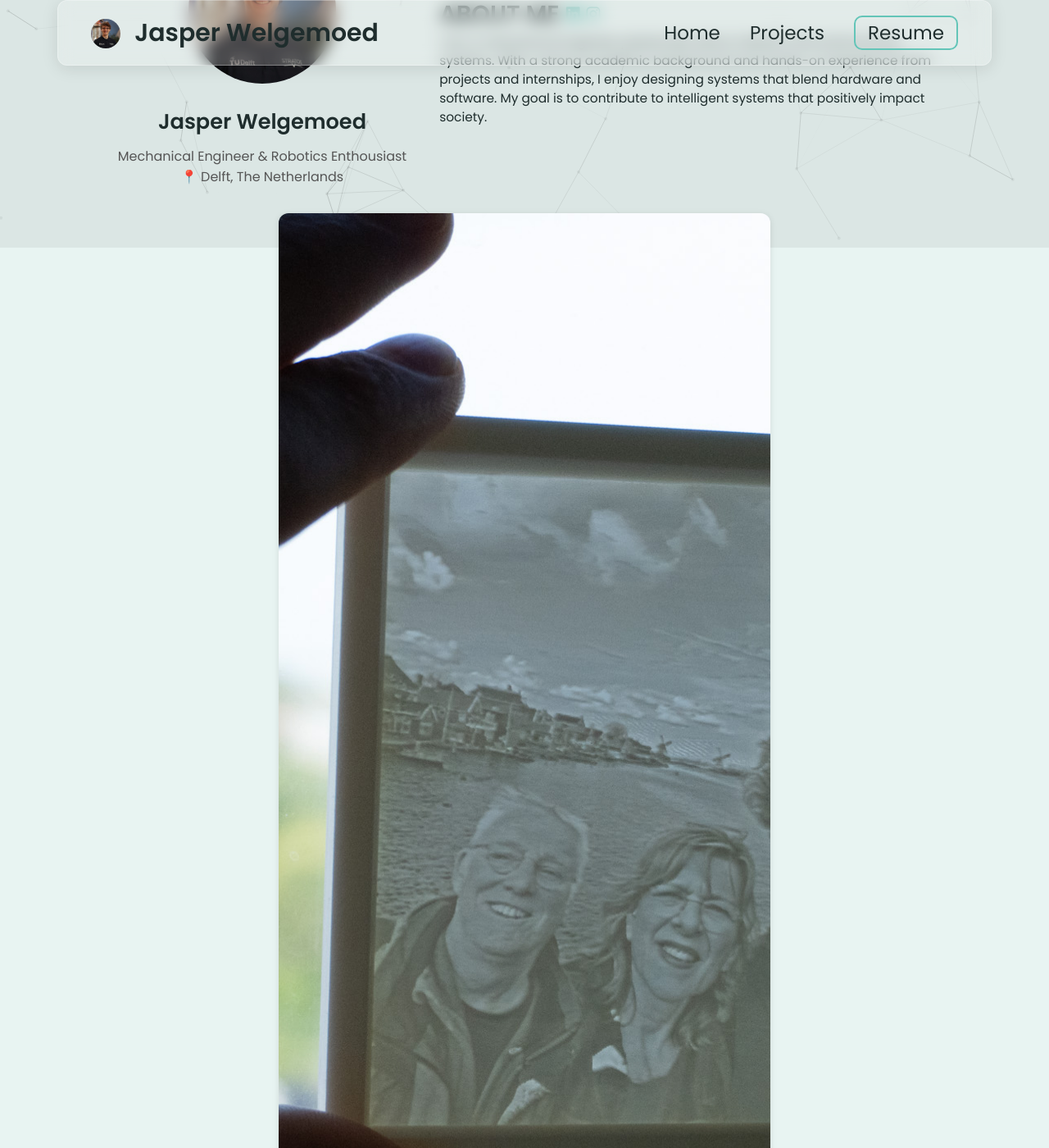
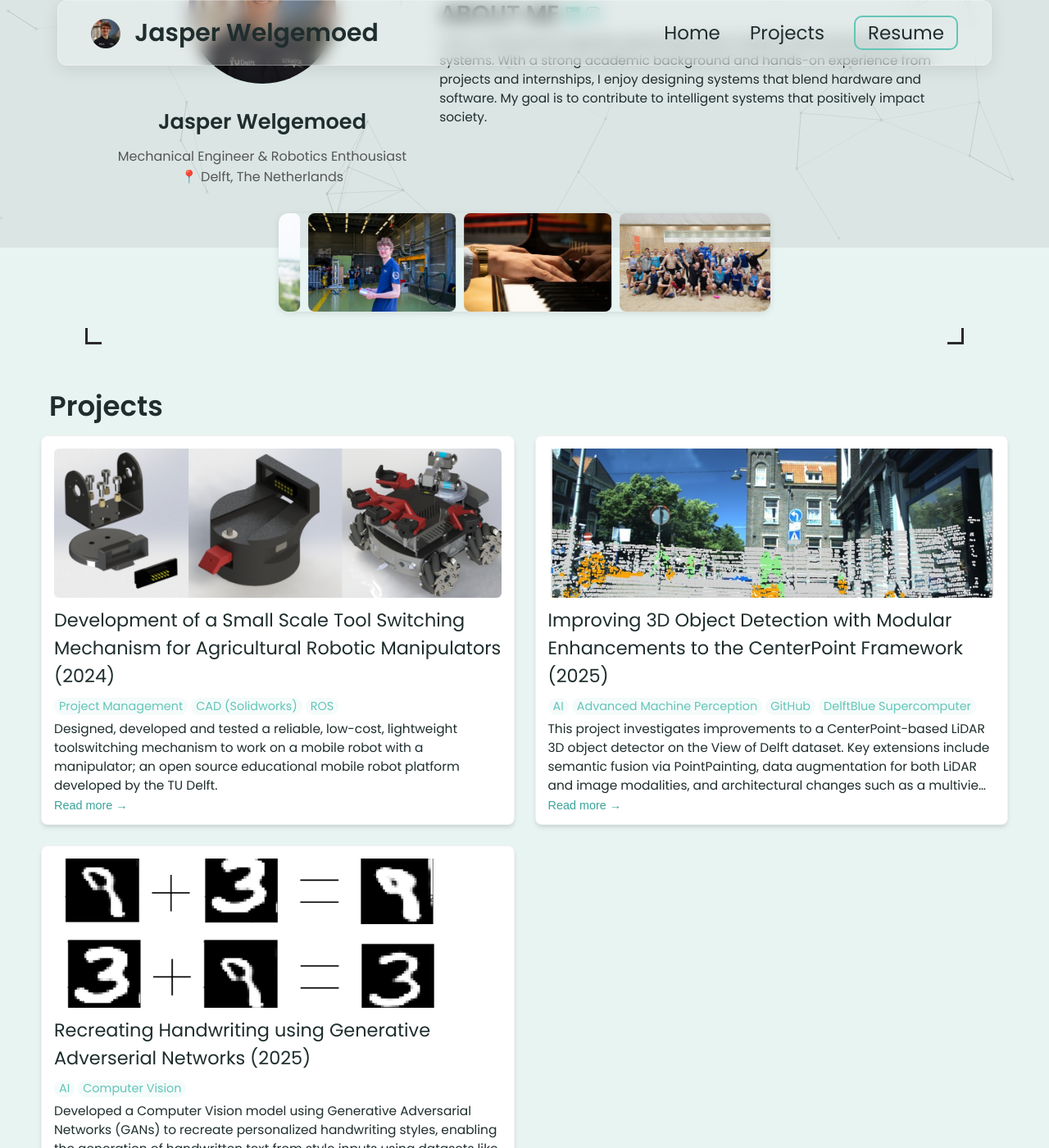
Before and after one commit to jasperwelgemoed/jasperwelgemoed.github.io, a Jekyll site: the page built from index.html, in a window 1280 px wide and 1400 px high, scrolled down 1098 px. Shown: the whole window at 82% size. Built offline with Jekyll 4.4.1, drawn with Linux system fonts in a browser that asks for light colours.

Commit message:
Update styles.css

```diff
--- a/css/styles.css
+++ b/css/styles.css
@@ -1095,12 +1095,18 @@ footer p {
 
 .about-slideshow .slide-track {
   display: flex;
+  width: calc(120px * 14 + 10px * 13); /* 14 images, 13 gaps */
   animation: slide 30s linear infinite;
   gap: 10px;
-  width: max-content;
-  position: relative;
 }
 
+.about-slideshow img {
+  height: 120px;
+  width: auto;
+  object-fit: cover;
+  border-radius: 8px;
+  flex-shrink: 0;
+}
 .about-slideshow .slide-track::after {
   content: '';
   display: flex;
@@ -1116,14 +1122,7 @@ footer p {
   content: attr(data-content);
 }
 
-}
 
-.about-slideshow img {
-  height: 120px;
-  width: auto;
-  object-fit: cover;
-  border-radius: 8px;
-}
 
 /* Animation */
 @keyframes slide {
```
